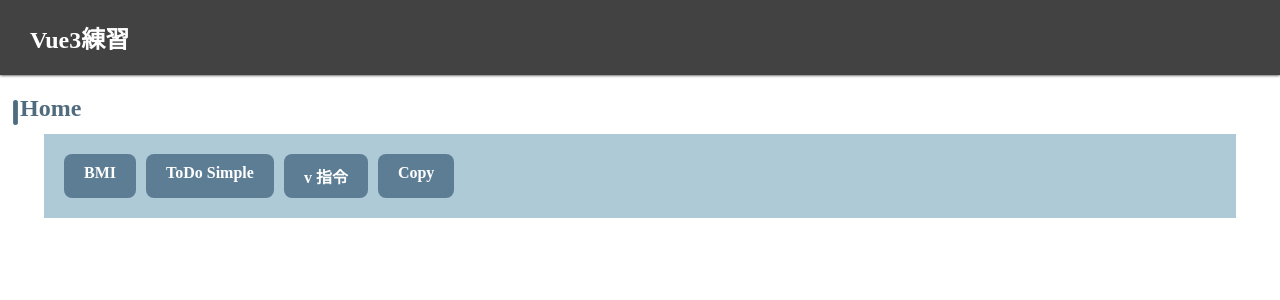
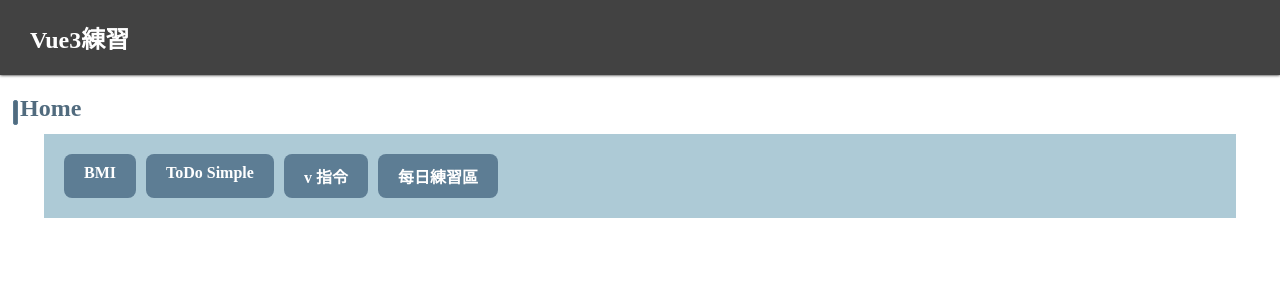
Before and after one commit to CHENPODO/Vue__practice-, a Vue app: page / in a window 1280 px wide. Shown: the top 300 px of the page. Built offline with nearby package versions, Linux system fonts and the light colour scheme.

Commit message:
更新:首頁的命名

```diff
--- a/src/components/Home.vue
+++ b/src/components/Home.vue
@@ -5,7 +5,7 @@
 			<RouterLink class="nav-item" to="/bmi">BMI</RouterLink>
 			<RouterLink class="nav-item" to="/todo-simple">ToDo Simple</RouterLink>
 			<RouterLink class="nav-item" to="/if-else">v 指令</RouterLink>
-			<RouterLink class="nav-item" to="if-else-copy">Copy</RouterLink>
+			<RouterLink class="nav-item" to="if-else-copy">每日練習區</RouterLink>
 			<!-- 更多 RouterLink 可以一直加 -->
 		</div>
 		<router-view />
```
